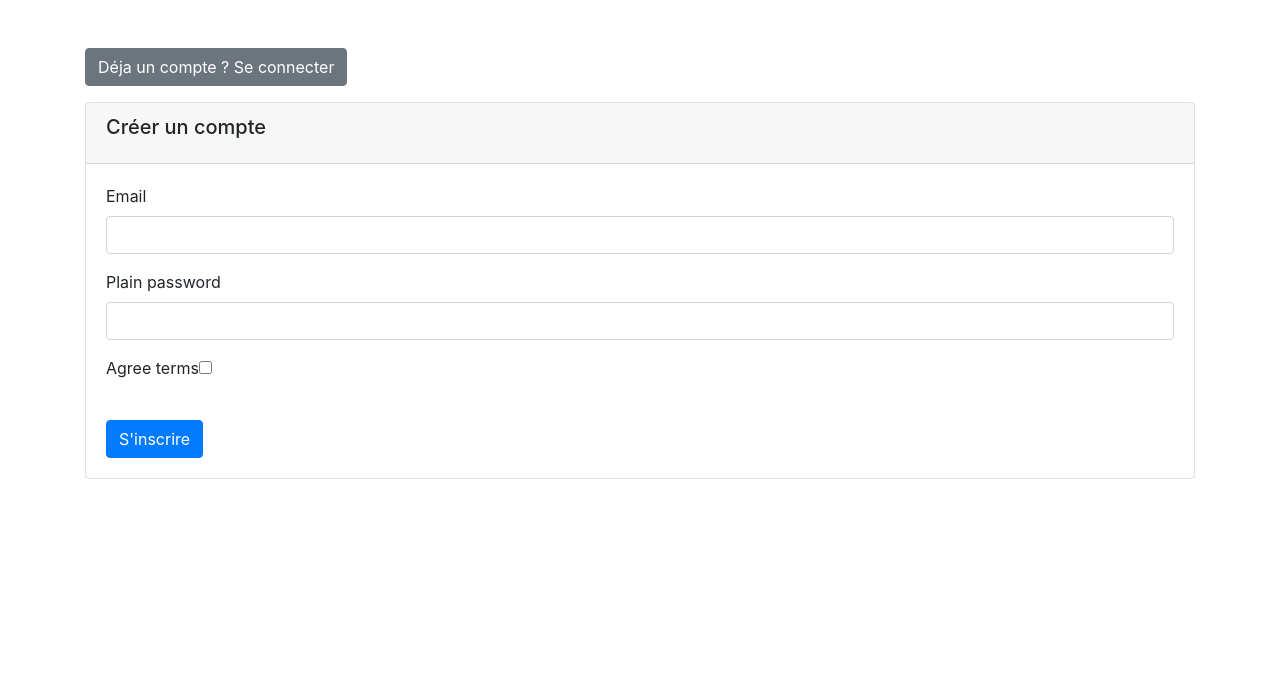
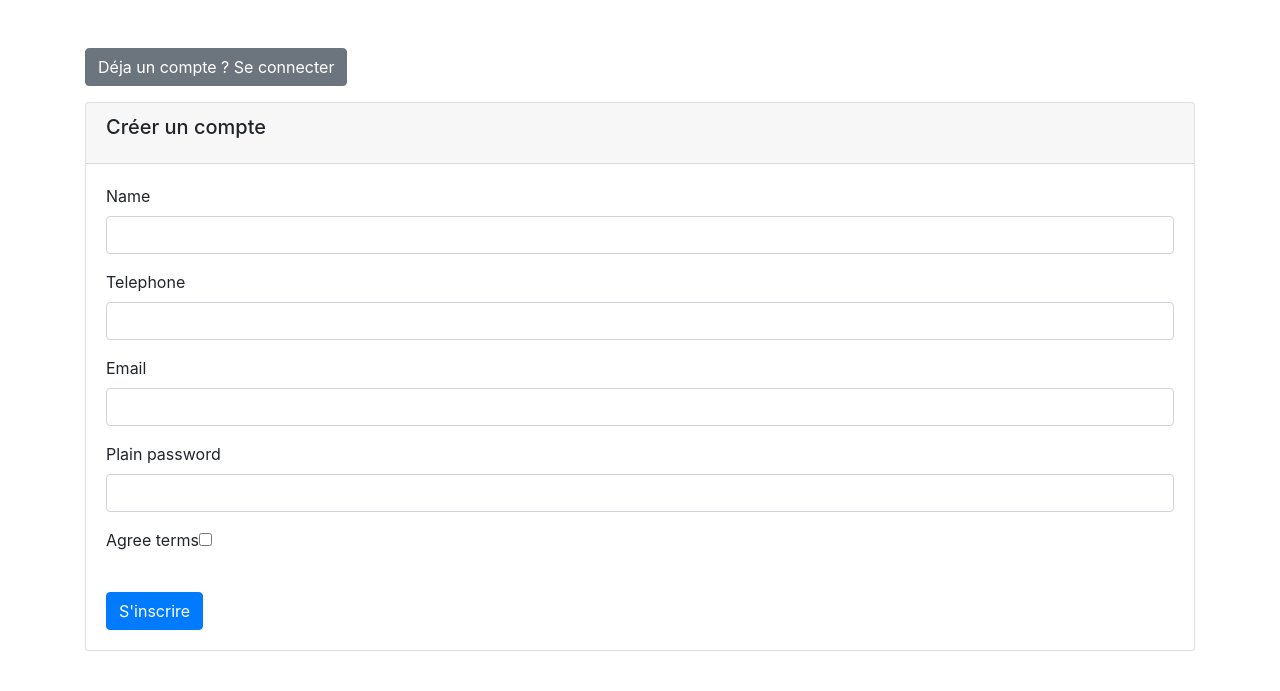
Before and after one commit to HallowDev/ecommerce_chaussures, a Symfony app: template templates/registration/register.html.twig in a window 1280 px wide. Shown: the part 56-747 px from the top of the page. Run offline with Twig, Linux system fonts and the light colour scheme; the template is opened without the code that fills it, so the values that code supplies are empty; form fields are guessed from the names that the template uses; some libraries are stand-ins or nearby versions.

Commit message:
register

```diff
--- a/templates/registration/register.html.twig
+++ b/templates/registration/register.html.twig
@@ -18,6 +18,8 @@
                 </div>
                 <div class="card-body">
                     {{ form_start(registrationForm) }}
+                        {{ form_row(registrationForm.name) }}
+                        {{ form_row(registrationForm.telephone) }}
                         {{ form_row(registrationForm.email) }}
                         {{ form_row(registrationForm.plainPassword) }}
                         {{ form_row(registrationForm.agreeTerms) }}
```
